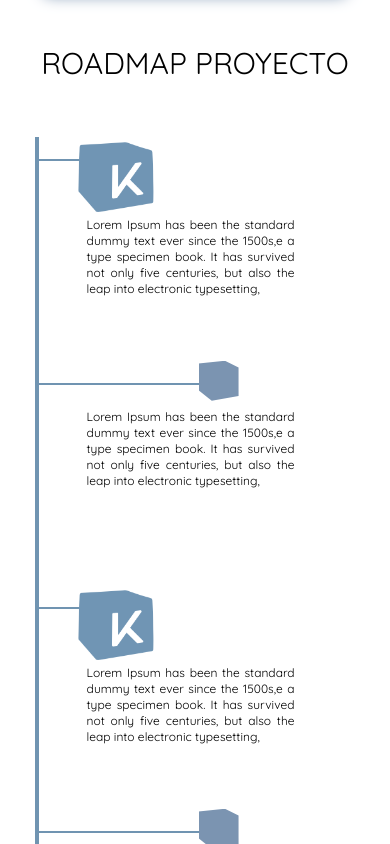
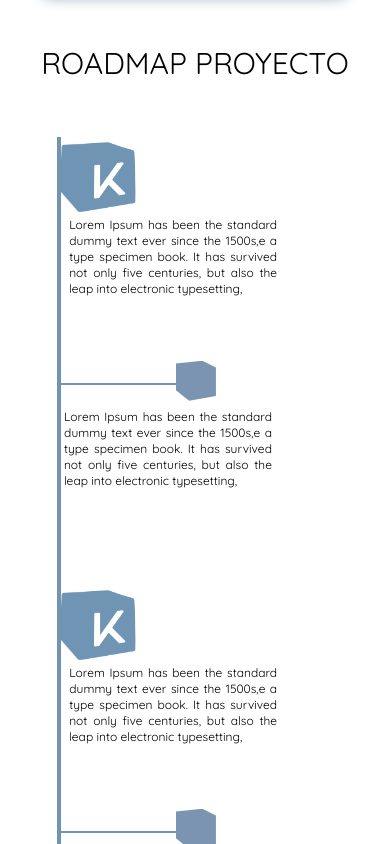
Before and after one commit to kubicsnft/web-kubicsTest, a Next.js app: page /dragonKeeper in a window 390 px wide. Shown: the part 1920-2764 px from the top of the page. Built offline with nearby package versions, Linux system fonts and the light colour scheme.

Commit message:
add.collage.responsive

```diff
--- a/components/collage.jsx
+++ b/components/collage.jsx
@@ -2,22 +2,22 @@ import Image from 'next/image'
 import React from 'react'
 
 function collage() {
-  const style ={
-      container:'hidden xl:block absolute h-64 w-80 transition ease-in-out duration-500 delay-100 border-8 shadow-2xl hover:shadow-black hover:scale-110 hover:z-10 border-slate-200 ',
-      photo1:'translate-y-40 translate-x-52  rotate-6',
-      photo2:'translate-y-44 -translate-x-52  -rotate-12',
-      photo3:'-translate-y-12 translate-x-28  -rotate-6',
-      photo4:'-translate-x-28 rotate-6',
-      photo5:'translate-y-44 rotate-3',
+  const style = {
+    container: ' absolute h-40 sm:h-64 w-60 sm:w-80 transition ease-in-out duration-500 delay-100 border-8 shadow-2xl hover:shadow-black hover:scale-110 hover:z-10 border-slate-200 ',
+    photo1: 'translate-y-40 translate-x-52  rotate-6 hidden xl:block',
+    photo2: 'translate-y-44 -translate-x-52  -rotate-12 hidden xl:block',
+
+    photo3: 'md:-translate-y-12 md:translate-x-28 -translate-y-16 sm:translate-x-14 trnaslate-x-8 -rotate-6 ',
+    photo4: 'md:-translate-x-28 md:rotate-6 sm:-translate-x-8 rotate-6 translate-y-6',
+
+    photo5: 'translate-y-44 sm:rotate-3 -rotate-6',
   }
   return (
-
-
-
-    <div className='flex justify-center w-full h-[30em] mt-20'>
+    <>
+      <div className=' justify-center w-full h-[30em] mt-20 hidden sm:flex'>
         <div className={`${style.container}${style.photo1}`} >
           <Image
-          src='/animals/Toro_05_DOF.png'
+            src='/animals/Cangrejo_02.png'
             className=''
             width={320}
             height={253}
@@ -47,7 +47,7 @@ function collage() {
         </div>
         <div className={`${style.container}${style.photo4}`} >
           <Image
-          src='/animals/Cangrejo_02.png'
+            src='/animals/Toro_05_DOF.png'
             className=''
             width={320}
             height={253}
@@ -66,7 +66,40 @@ function collage() {
           />
         </div>
         </div>
+        <div className='flex justify-center w-full h-[25em] mt-20 sm:hidden'>
+          <div className={`${style.container}${style.photo3}`} >
+            <Image
+              src='/animals/Tiburon_04.png'
+              className=''
+              width={205}
+              height={130}
+              layout="responsive"
+              alt='nft image'
+            />
+          </div>
+          <div className={`${style.container}${style.photo4}`} >
+            <Image
+             src='/animals/Toro_05_DOF.png'
+              className=''
+              width={205}
+              height={130}
+              layout="responsive"
+              alt='nft image'
+            />
+          </div>
+          <div className={`${style.container}${style.photo5}`} >
+            <Image
+              src='/animals/Ardilla_01.png'
+              className=''
+              width={205}
+              height={130}
+              layout="responsive"
+              alt='nft image'
+            />
+          </div>
+        </div>
 
+    </>
   )
 }
 
--- a/components/home/nosotros.jsx
+++ b/components/home/nosotros.jsx
@@ -11,7 +11,7 @@ const Nosotros = () => {
         <>
             <div className='flex flex-wrap items-center justify-between w-full h-full px-2 felx-row sm:px-8 '>
                 <div className='flex flex-wrap items-center justify-center w-full mb-12 lg:justify-around sm:w-6/12 sm:felx-row '>
-                    <div className='flex flex-col justify-center w-56 p-2 mb-4'>
+                    <div className='flex flex-col items-center w-4/5 p-2 mb-4 sm:w-56'>
                         <div className='flex justify-center mb-4 w-52 h-52'>
                             <Cube link='./test' img='/avatar.png' />
                         </div>
@@ -19,7 +19,7 @@ const Nosotros = () => {
                             Lorem Ipsum is simply dummy text of the  ever since the 1500s,Lorem Ipsum is simply dummy text of the  ever since the 1500s, and scrambled it to make a type specimen book. It has survived not only five centuries, but also the leap into electronic typesetting, remaining essentially unchanged.
                         </div>
                     </div>
-                    <div className='flex flex-col justify-center w-56 p-2 mb-4'>
+                    <div className='flex flex-col items-center w-4/5 p-2 mb-4 sm:w-56'>
                         <div className='flex justify-center mb-4 w-52 h-52'>
                             <Cube link='./test' img='/avatar.png' />
                         </div>
@@ -29,7 +29,7 @@ const Nosotros = () => {
                     </div>
                 </div>
                 <div className='flex flex-wrap items-center justify-center w-full mb-12 lg:justify-around sm:w-6/12 felx-row'>
-                    <div className='flex flex-col justify-center w-56 p-2 mb-4'>
+                    <div className='flex flex-col items-center w-4/5 p-2 mb-4 sm:w-56'>
                         <div className='flex justify-center mb-4 w-52 h-52 '>
                             <Cube link='./test' img='/avatar.png' />
                         </div>
@@ -37,7 +37,7 @@ const Nosotros = () => {
                             Lorem Ipsum is simply dummy text of the  ever since the 1500s,Lorem Ipsum is simply dummy text of the  ever since the 1500s, and scrambled it to make a type specimen book. It has survived not only five centuries, but also the leap into electronic typesetting, remaining essentially unchanged.
                         </div>
                     </div>
-                    <div className='flex flex-col justify-center w-56 p-2 mb-4'>
+                    <div className='flex flex-col items-center w-4/5 p-2 mb-4 sm:w-56'>
                         <div className='flex justify-center mb-4 w-52 h-52'>
                             <Cube link='./test' img='/avatar.png' />
                         </div>
--- a/components/home/roadmap.jsx
+++ b/components/home/roadmap.jsx
@@ -4,26 +4,26 @@ import React from 'react';
 const Roadmap = () => {
 
     const style = {
-        wraaper: 'flex flex-col items-center w-9/12 md:w-full mb-8',
-        row_l: 'flex flex-row justify-start md:items-center',
-        row_r: 'flex flex-row justify-start md:items-center',
+        wraaper: 'flex flex-col items-center w-9/12 xl:w-full mb-8',
+        row_l: 'flex flex-row justify-start xl:items-center w-full xl:w-auto',
+        row_r: 'flex flex-row justify-start xl:items-center w-full xl:w-auto',
         text_l: 'w-32 h-32 mr-8 text-xs text-justify',
-        text_r: 'w-32 h-32 ml-2 md:ml-8 text-xs text-justify hidden md:flex',
-        text_m: 'w-52 h-32 mt-4 ml-2 md:ml-8 text-xs text-justify md:hidden ',
-        text_m2: 'w-52 h-32  md:ml-8 text-xs text-justify md:hidden -ml-28',
-        horizontal: 'h-6  border-b-2 w-40 md:w-44   border-primary',
-        horizontal2: 'h-6  border-b-2 w-10 md:w-14 md:w-44 border-primary',
+        text_r: 'w-32 h-32 ml-2 xl:ml-8 text-xs text-justify hidden xl:flex',
+        text_m: 'w-52 h-32 mt-4 ml-2 xl:ml-8 text-xs text-justify xl:hidden ',
+        text_m2: 'w-52 h-32  xl:ml-8 text-xs text-justify xl:hidden -ml-28',
+        horizontal: 'h-6  border-b-2 w-full xl:w-44   border-primary',
+        horizontal2: 'h-6 flex border-b-2 w-1/5  border-primary',
         vertical_l: 'border-2 border-primary mr-4 h-44 bg-primary',
-        vertical_r: ' border-2 border-primary ml-4 h-56 md:h-44 bg-primary',
-        cube: 'w-10 h-10 sm:w-16 sm:h-16 md:w-28 md:h-28 bg-primary mb-2',
-        cubetest: 'w-10 h-10 sm:w-16 sm:h-16 md:w-28 md:h-28  mb-10 sm:mb-8',
+        vertical_r: ' border-2 border-primary ml-4 h-56 xl:h-44 bg-primary',
+        cube: 'w-10 h-10 sm:w-16 sm:h-16 xl:w-28 xl:h-28 bg-primary mb-2',
+        cubetest: 'w-10 h-10 sm:w-16 sm:h-16 xl:w-28 xl:h-28  mb-10 sm:mb-8',
         div4: '',
     }
     return (
         <div className={style.wraaper}>
         {/* ==================== left colums ====================  */}
             <div className={style.row_l}>
-                <div className='flex-row items-center justify-center hidden md:flex'>
+                <div className='flex-row items-center justify-center hidden xl:flex'>
                     <div className={style.text_l}>
                         Lorem Ipsum has been the  standard dummy text ever since the 1500s,e a type specimen book. It has survived not only five centuries, but also the leap into electronic typesetting, remaining essentially unchanged
                     </div>
@@ -46,7 +46,7 @@ const Roadmap = () => {
                     <div className='w-32'></div>
                 </div>
                 {/*------------- For Mobile ------------*/}
-                <div className='flex flex-row justify-center md:items-center md:hidden'>
+                <div className='flex flex-row justify-start w-full xl:items-center xl:hidden'>
                     <div className={style.vertical_r}></div>
                     <div className={style.horizontal2}></div>
                     <div>
@@ -72,9 +72,9 @@ const Roadmap = () => {
             </div>
             {/* ========================== right colums ====================== */}
             <div className={style.row_r}>
-                <div className='hidden w-32 md:flex'></div>
-                <div className='hidden w-32 md:flex'></div>
-                <div className='hidden w-44 md:flex'></div>
+                <div className='hidden w-32 xl:flex'></div>
+                <div className='hidden w-32 xl:flex'></div>
+                <div className='hidden w-44 xl:flex'></div>
                 <div className={style.vertical_r}></div>
                 <div className={style.horizontal}></div>
                 <div>
@@ -89,7 +89,7 @@ const Roadmap = () => {
             </div>
             {/* ==================== left colums ====================  */}
             <div className={style.row_l}>
-                <div className='flex-row items-center justify-center hidden md:flex'>
+                <div className='flex-row items-center justify-center hidden xl:flex'>
                     <div className={style.text_l}>
                         Lorem Ipsum has been the  standard dummy text ever since the 1500s,e a type specimen book. It has survived not only five centuries, but also the leap into electronic typesetting, remaining essentially unchanged
                     </div>
@@ -112,7 +112,7 @@ const Roadmap = () => {
                     <div className='w-32'></div>
                 </div>
                 {/*------------- For Mobile ------------*/}
-                <div className='flex flex-row justify-center md:items-center md:hidden'>
+                <div className='flex flex-row justify-start w-full xl:items-center xl:hidden'>
                     <div className={style.vertical_r}></div>
                     <div className={style.horizontal2}></div>
                     <div>
@@ -137,9 +137,9 @@ const Roadmap = () => {
                 {/* ------------------------------------- */}
             </div>
             <div className={style.row_r}>
-                <div className='hidden w-32 md:flex'></div>
-                <div className='hidden w-32 md:flex'></div>
-                <div className='hidden w-44 md:flex'></div>
+                <div className='hidden w-32 xl:flex'></div>
+                <div className='hidden w-32 xl:flex'></div>
+                <div className='hidden w-44 xl:flex'></div>
                 <div className={style.vertical_r}></div>
                 <div className={style.horizontal}></div>
                 <div>
@@ -154,7 +154,7 @@ const Roadmap = () => {
             </div>
             {/* ==================== left colums ====================0 */}
             <div className={style.row_l}>
-                <div className='flex-row items-center justify-center hidden md:flex'>
+                <div className='flex-row items-center justify-center hidden xl:flex'>
                     <div className={style.text_l}>
                         Lorem Ipsum has been the  standard dummy text ever since the 1500s,e a type specimen book. It has survived not only five centuries, but also the leap into electronic typesetting, remaining essentially unchanged
                     </div>
@@ -177,7 +177,7 @@ const Roadmap = () => {
                     <div className='w-32'></div>
                 </div>
                 {/*------------- For Mobile ------------*/}
-                <div className='flex flex-row justify-center md:items-center md:hidden'>
+                <div className='flex flex-row justify-start w-full xl:items-center xl:hidden'>
                     <div className={style.vertical_r}></div>
                     <div className={style.horizontal2}></div>
                     <div>
```
Lines whose indentation alone changed are shown as unchanged.
